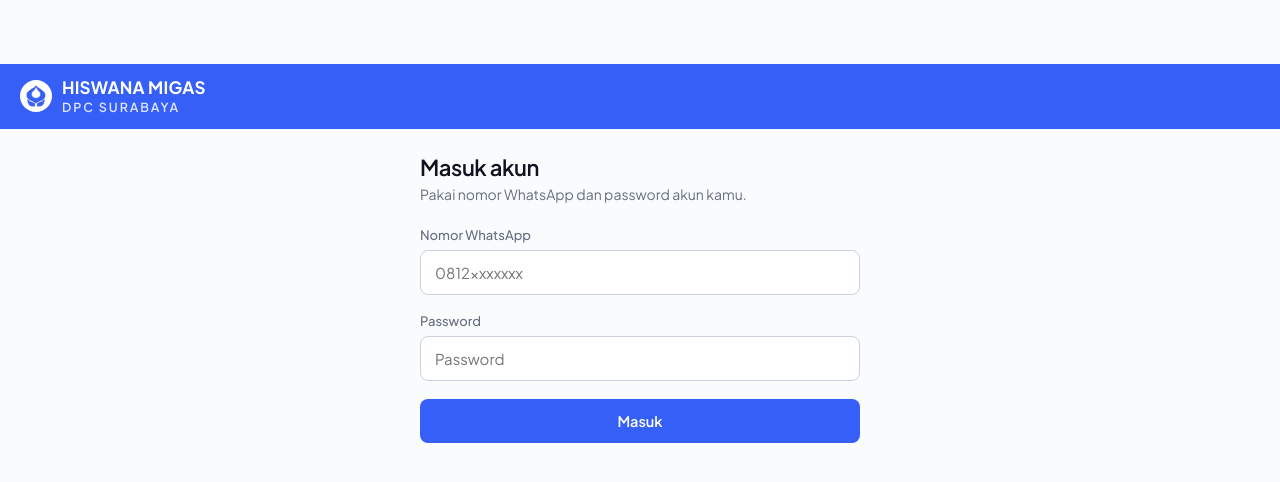
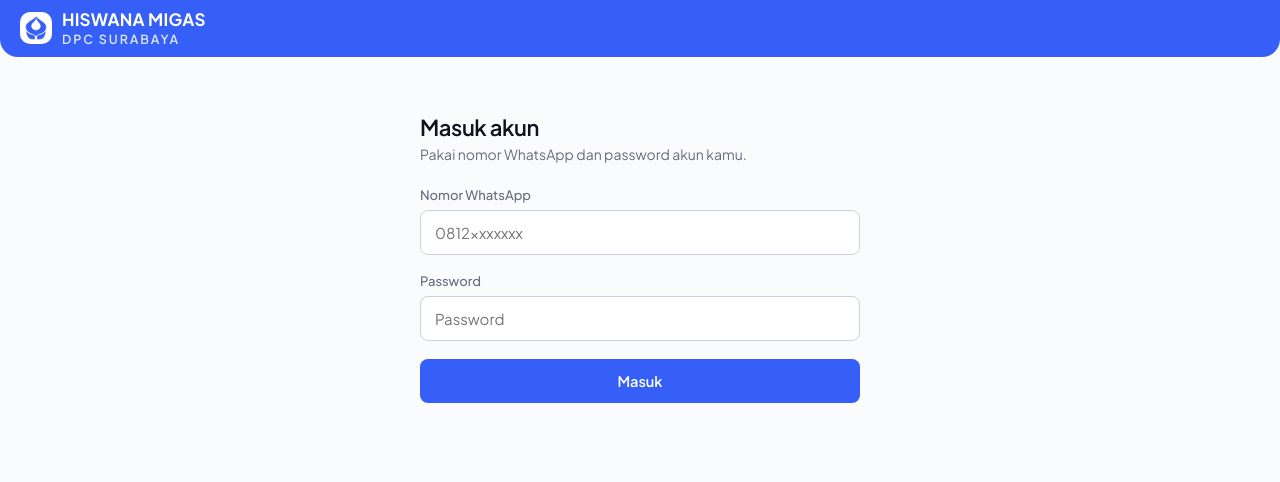
Before and after one commit to anurindahsari/anggota-project, a Next.js app in the folder frontend/: page /login in a window 1280 px wide. Shown: the top 482 px of the page. Built offline with nearby package versions, Linux system fonts and the light colour scheme; no server answers.

Commit message:
revisi header

```diff
--- a/frontend/app/globals.css
+++ b/frontend/app/globals.css
@@ -280,7 +280,7 @@ textarea.input { resize: vertical; font-family: inherit; }
   font-weight: 700;
   letter-spacing: -0.02em;
   line-height: 1.15;
-  margin-top: 6px;
+  margin-top: 2px;
   margin-bottom: 8px;
 }
 .hero p {
@@ -389,13 +389,20 @@ textarea.input { resize: vertical; font-family: inherit; }
 .public-nav-bar {
   background: #355FF7;
   width: 100%;
+  border-bottom-left-radius: 18px;
+  border-bottom-right-radius: 18px;
+  overflow: hidden;
+}
+.public-nav-bar .public-nav {
+  padding-top: 12px;
+  padding-bottom: 12px;
 }
 .public-nav-bar .header-word { color: #ffffff; }
 .public-nav-bar .header-sub { color: #DCE5FD; }
 .public-nav-bar .header-mark {
   background: #ffffff;
-  border-radius: 50%;
-  padding: 4px;
+  border-radius: 10px;
+  padding: 3px;
 }
 .public-nav-bar .public-nav-link { color: #DCE5FD; }
 .public-nav-bar .public-nav-link:hover {
@@ -423,6 +430,9 @@ textarea.input { resize: vertical; font-family: inherit; }
   right: 50%;
   margin-left: -50vw;
   margin-right: -50vw;
-  padding: 14px 20px;
+  padding: 10px 20px;
   margin-bottom: 24px;
+  border-bottom-left-radius: 18px;
+  border-bottom-right-radius: 18px;
+  overflow: hidden;
 }
--- a/frontend/app/login/page.js
+++ b/frontend/app/login/page.js
@@ -39,8 +39,9 @@ export default function LoginPage() {
   }
 
   return (
-    <div className="page" style={{ paddingTop: 64 }}>
+    <div>
       <Header />
+      <div className="page">
         <h1 className="page-title">Masuk akun</h1>
         <p className="page-subtitle">Pakai nomor WhatsApp dan password akun kamu.</p>
 
@@ -61,5 +62,6 @@ export default function LoginPage() {
           </button>
         </form>
       </div>
+    </div>
   );
 }
--- a/frontend/app/page.js
+++ b/frontend/app/page.js
@@ -9,7 +9,7 @@ export default function HomePage() {
       <div className="hero">
         <div className="hero-text">
         <p className="hero-eyebrow">Portal anggota</p>
-        <h1>Hiswana Migas DPC Surabaya</h1>
+        <h1>Hiswana Migas<br />DPC Surabaya</h1>
         <p>
           Satu tempat untuk cek status iuran, bayar, dan ikut acara organisasi — untuk seluruh anggota SPBU, agen LPG (PSO & non-PSO), SP(P)BE, transportir BBM/elpiji/avtur, retester, dan pelumas di wilayah kerja DPC Surabaya.
         </p>
```
Also changed, not shown: frontend/app/dashboard/page.js (+16 -4 lines), frontend/app/profile/page.js (+9 -2 lines), 1 other file (tests, documents, lock files or other folders). Lines whose indentation alone changed are shown as unchanged.
